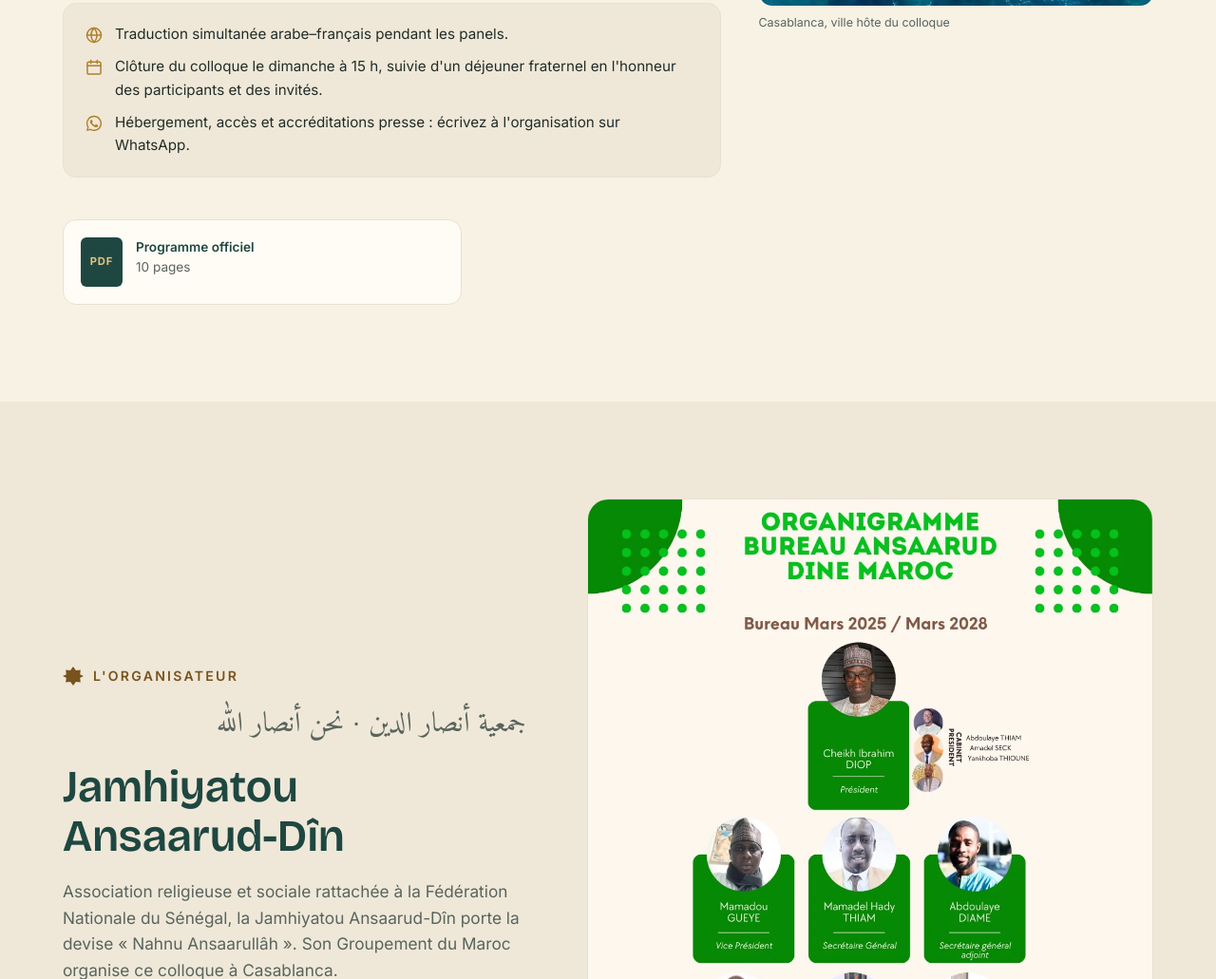
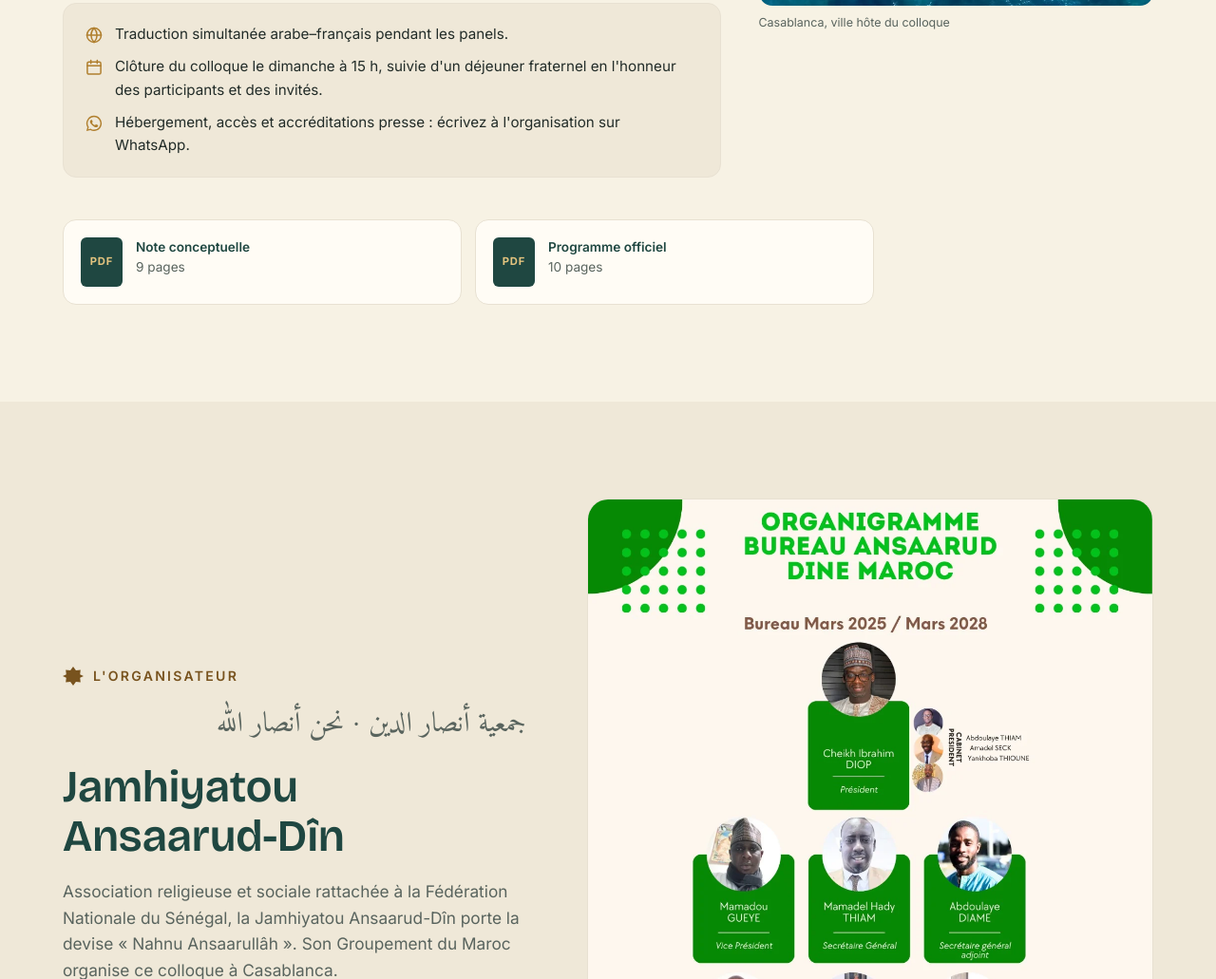
Before and after one commit to moussandiaye1987/colloque-casablanca-2026-, a plain HTML site: page index.html in a window 1280 px wide. Shown: the part 7224-8255 px from the top of the page at 95% size. Drawn offline with nearby package versions, Linux system fonts and the light colour scheme.

Commit message:
Version 6 : note conceptuelle en français, anglais et arabe
- Ajoute la note conceptuelle (FR) et ses traductions EN et AR dans docs/
- Le lien « Note conceptuelle » ouvre la version de la langue choisie

Co-Authored-By: Claude Opus 5.5 <noreply@anthropic.com>
Claude-Session: https://claude.ai/code/session_01Dmz4SDqtCbXBTCw5pjP8ub

```diff
--- a/index.html
+++ b/index.html
@@ -344,7 +344,7 @@ img{max-width:100%;height:auto;display:block}
 .notes div > *{min-width:0}
 .notes svg{width:20px;height:20px;color:var(--gold);margin-top:3px}
 @media (max-width:860px){.infos{grid-template-columns:1fr}.side figure img{aspect-ratio:16/10}}
-.docs{display:grid;grid-template-columns:minmax(0,420px);gap:14px;margin-top:clamp(28px,4vw,44px)}
+.docs{display:grid;grid-template-columns:repeat(2,minmax(0,420px));gap:14px;margin-top:clamp(28px,4vw,44px)}
 .doc{display:grid;grid-template-columns:44px 1fr;gap:14px;padding:18px;border-radius:var(--radius);border:1px solid var(--line);background:var(--surface);text-decoration:none;transition:border-color .2s,transform .2s}
 .doc > *{min-width:0}
 .doc:hover{border-color:var(--gold);transform:translateY(-2px)}
@@ -637,6 +637,7 @@ dialog .close{all:unset;cursor:pointer;display:block;margin:10px auto 0;color:#f
         </aside>
       </div>
       <div class="docs">
+        <a class="doc" id="noteLink" href="docs/note-conceptuelle-colloque-2026-fr.pdf" target="_blank" rel="noopener"><span class="ic">PDF</span><span><b data-i18n="d1">Note conceptuelle</b><span data-i18n="d1s">9 pages</span></span></a>
         <a class="doc" href="docs/programme-officiel-colloque-2026.pdf" target="_blank" rel="noopener"><span class="ic">PDF</span><span><b data-i18n="d2">Programme officiel</b><span data-i18n="d2s">10 pages</span></span></a>
       </div>
     </div>
@@ -769,7 +770,7 @@ const T = {
     askAccess:"Ask for directions",hFri:"Friday 6",hSat:"Saturday 7",hSun:"Sunday 8",qrCap:"Scan to open directions",
     v2When:"Friday 6, Saturday 7 and Sunday 8 November",v2Name:"Cristalia reception hall",v2Text:"The single venue for all three days of the colloquium, in Sidi Maarouf, Casablanca.",openMaps:"Open in Google Maps",
     n1:"Arabic–French simultaneous translation during the panels.",n2:"The colloquium closes on Sunday at 3 pm, followed by a fraternal lunch for participants and guests.",n3:"Accommodation, access and press accreditation: message the organisers on WhatsApp.",
-    aerialCap:"Casablanca, host city",d1:"Concept note",d1s:"9 pages",d2:"Official programme",d2s:"10 pages · in French",d3:"Invitation card",d3s:"Two-sided",
+    aerialCap:"Casablanca, host city",d1:"Concept note",d1s:"9 pages · English",d2:"Official programme",d2s:"10 pages · in French",d3:"Invitation card",d3s:"Two-sided",
     orgEyebrow:"The organiser",orgP1:"A religious and social association affiliated with the National Federation of Senegal, Jamhiyatou Ansaarud-Dîn carries the motto “Nahnu Ansaarullâh”. Its Morocco Chapter organises this colloquium in Casablanca.",
     orgP2:"The board serving from March 2025 to March 2028 coordinates the women's, communication, organisation and cultural committees.",recLabel:"Registration",recDate:"of 31 October 1960",bureauCap:"Board · March 2025 – March 2028",zoom:"Enlarge",close:"Close",
     partEyebrow:"Partners",partTitle:"Associate your institution with the colloquium",partText:"Institutions, local authorities, businesses and media: official partners will be presented here and at the opening ceremony on Saturday 7 November.",partCta:"Become a partner",
@@ -804,7 +805,7 @@ const T = {
     hFri:"الجمعة 6",hSat:"السبت 7",hSun:"الأحد 8",qrCap:"امسح الرمز لفتح مسار الوصول",askAccess:"اطلب معلومات الوصول",
     v2When:"الجمعة 6 والسبت 7 والأحد 8 نونبر",v2Name:"قاعة الحفلات كريستاليا",v2Text:"المكان الوحيد لأيام الملتقى الثلاثة، بسيدي معروف، الدار البيضاء.",openMaps:"افتح في خرائط Google",
     n1:"ترجمة فورية عربية–فرنسية خلال الجلسات.",n2:"اختتام الملتقى يوم الأحد على الساعة 15:00، يليه غداء أخوي على شرف المشاركين والضيوف.",n3:"الإقامة والوصول واعتماد الصحافة: راسلوا اللجنة المنظمة عبر واتساب.",
-    aerialCap:"الدار البيضاء، المدينة المضيفة",d1:"الورقة المفاهيمية",d1s:"9 صفحات",d2:"البرنامج الرسمي",d2s:"10 صفحات · بالفرنسية",d3:"بطاقة الدعوة",d3s:"وجهان",
+    aerialCap:"الدار البيضاء، المدينة المضيفة",d1:"الورقة المفاهيمية",d1s:"9 صفحات · بالعربية",d2:"البرنامج الرسمي",d2s:"10 صفحات · بالفرنسية",d3:"بطاقة الدعوة",d3s:"وجهان",
     orgEyebrow:"الجهة المنظمة",orgP1:"جمعية دينية واجتماعية تابعة للاتحاد الوطني للسنغال، شعارها «نحن أنصار الله». تنظم مجموعتها بالمغرب هذا الملتقى في الدار البيضاء.",
     orgP2:"يتولى المكتب، في ولايته من مارس 2025 إلى مارس 2028، تنسيق لجان المرأة والتواصل والتنظيم والثقافة.",recLabel:"وصل الإيداع",recDate:"بتاريخ 31 أكتوبر 1960",bureauCap:"المكتب · مارس 2025 – مارس 2028",zoom:"تكبير",close:"إغلاق",
     partEyebrow:"الشركاء",partTitle:"اجعلوا مؤسستكم شريكاً في الملتقى",partText:"مؤسسات وجماعات ترابية ومقاولات ووسائل إعلام: سيُقدَّم الشركاء الرسميون هنا وخلال حفل الافتتاح يوم السبت 7 نونبر.",partCta:"كن شريكاً",
@@ -1080,6 +1081,7 @@ function updateLinks(){
   const body = `${lang==="ar"?"السلام عليكم،":"Assalamou alaykoum,"}\n\n${msg}\n\n— ${name}\n(${topic} · Colloque Casablanca 2026)`;
   $("#sendWa").href = "https://wa.me/212645570124?text="+encodeURIComponent(body);
   $("#sendMail").href = "mailto:contact@ansaar-ma.com?subject="+encodeURIComponent("Colloque Casablanca 2026 — "+topic)+"&body="+encodeURIComponent(body);
+  $("#noteLink").href = "docs/note-conceptuelle-colloque-2026-"+(lang==="ar"?"ar":lang==="en"?"en":"fr")+".pdf";
   const share = (lang==="ar" ? "الملتقى الدولي «التصوف والسلام وحوار الحضارات» · الدار البيضاء، 6–8 نونبر 2026" : lang==="en" ? "International colloquium “Sufism, Peace and the Dialogue of Civilisations” · Casablanca, 6–8 Nov 2026" : "Colloque international « Le Soufisme, la Paix et le Dialogue des Civilisations » · Casablanca, 6–8 nov. 2026") + "\n" + SITE;
   $("#shareWa").href = "https://wa.me/?text="+encodeURIComponent(share);
   const partMsg = lang==="ar"?"السلام عليكم، نرغب في الشراكة مع الملتقى الدولي بالدار البيضاء.":lang==="en"?"Hello, we would like to partner with the Casablanca colloquium.":"Assalamou alaykoum, nous souhaitons devenir partenaire du colloque de Casablanca.";
```
Also changed, not shown: 4 other files.
